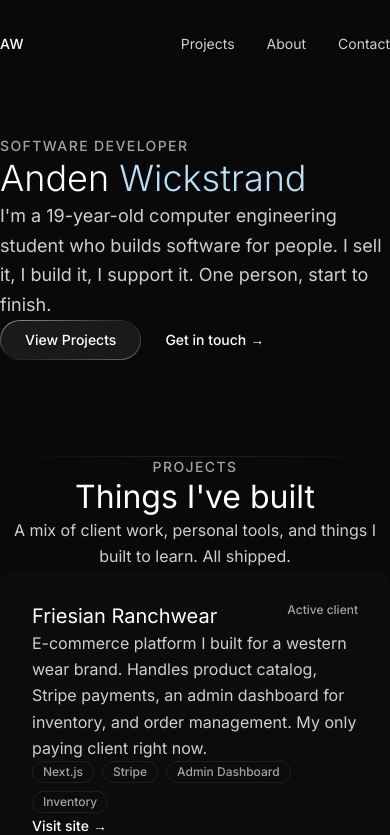
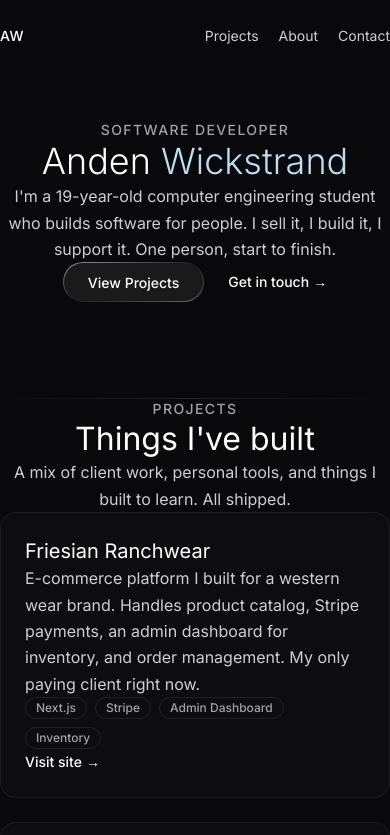
Before and after one commit to andenwick/portfolio, a Next.js app: page / in a window 390 px wide. Shown: the top 835 px of the page. Built offline with nearby package versions, Linux system fonts and the light colour scheme.

Commit message:
fix: center hero on mobile, add card borders, fix spacing throughout

```diff
--- a/src/app/globals.css
+++ b/src/app/globals.css
@@ -93,13 +93,21 @@ body {
 /* Card */
 .project-card {
   border-radius: 16px;
-  background: rgba(255, 255, 255, 0.01);
-  padding: 32px;
+  background: rgba(255, 255, 255, 0.02);
+  border: 1px solid rgba(255, 255, 255, 0.06);
+  padding: 24px;
   transition: background 0.3s var(--ease);
 }
 
+@media (min-width: 640px) {
+  .project-card {
+    padding: 32px;
+  }
+}
+
 .project-card:hover {
-  background: rgba(255, 255, 255, 0.04);
+  background: rgba(255, 255, 255, 0.05);
+  border-color: rgba(255, 255, 255, 0.1);
 }
 
 /* Text link arrow */
--- a/src/app/page.tsx
+++ b/src/app/page.tsx
@@ -32,7 +32,6 @@ const projects = [
     tech: ["Next.js", "Stripe", "Admin Dashboard", "Inventory"],
     link: "https://friesianranchwear.com",
     linkLabel: "Visit site",
-    revenue: "Active client",
   },
   {
     title: "ProxyStaff",
@@ -131,11 +130,11 @@ function Divider() {
 
 function Nav() {
   return (
-    <nav className="mx-auto flex h-[88px] max-w-[1024px] items-center justify-between px-8">
+    <nav className="mx-auto flex h-[72px] max-w-[1024px] items-center justify-between px-6 sm:h-[88px] sm:px-8">
       <a href="/" className="text-sm font-medium tracking-wide text-white">
         AW
       </a>
-      <div className="flex items-center gap-8">
+      <div className="flex items-center gap-5 sm:gap-8">
         <a
           href="#projects"
           className="text-sm text-white/80 transition-colors duration-300 hover:text-white"
@@ -162,24 +161,24 @@ function Nav() {
 function Hero() {
   const ref = useFadeIn();
   return (
-    <section className="mx-auto max-w-[1024px] px-6 pb-20 pt-12 sm:px-8 sm:pt-16">
-      <div ref={ref} className="fade-section">
+    <section className="mx-auto max-w-[1024px] px-6 pb-16 pt-10 sm:px-8 sm:pb-20 sm:pt-16">
+      <div ref={ref} className="fade-section text-center sm:text-left">
         <SectionLabel>Software Developer</SectionLabel>
         <h1
-          className="mt-6 text-[36px] font-light leading-[1.25] text-white sm:text-[48px] md:text-[60px]"
+          className="mx-auto mt-6 text-[36px] font-light leading-[1.2] text-white sm:mx-0 sm:text-[48px] md:text-[60px]"
           style={{ maxWidth: "672px" }}
         >
           Anden <span style={{ color: "rgb(187, 222, 242)" }}>Wickstrand</span>
         </h1>
         <p
-          className="mt-[22px] text-lg font-normal leading-[1.65] text-white/80"
+          className="mx-auto mt-5 text-base font-normal leading-[1.65] text-white/80 sm:mx-0 sm:text-lg"
           style={{ maxWidth: "512px" }}
         >
           I&apos;m a 19-year-old computer engineering student who builds
           software for people. I sell it, I build it, I support it. One person,
           start to finish.
         </p>
-        <div className="mt-8 flex items-center gap-6">
+        <div className="mt-8 flex items-center justify-center gap-6 sm:justify-start">
           <GlassPill href="#projects">View Projects</GlassPill>
           <ArrowLink href="#contact">Get in touch</ArrowLink>
         </div>
@@ -190,9 +189,9 @@ function Hero() {
 
 function Projects() {
   return (
-    <section id="projects" className="py-20">
+    <section id="projects" className="py-12 sm:py-20">
       <Divider />
-      <div className="mx-auto max-w-[1024px] px-8 pt-20">
+      <div className="mx-auto max-w-[1024px] px-6 pt-12 sm:px-8 sm:pt-20">
         <div className="mx-auto max-w-[768px] text-center">
           <SectionLabel>Projects</SectionLabel>
           <h2 className="mt-4 text-[32px] font-normal leading-[1.25] text-white sm:text-[40px] md:text-[48px]">
@@ -249,9 +248,9 @@ function ProjectCard({
 function About() {
   const ref = useFadeIn();
   return (
-    <section id="about" className="py-20">
+    <section id="about" className="py-12 sm:py-20">
       <Divider />
-      <div className="mx-auto max-w-[1024px] px-8 pt-20">
+      <div className="mx-auto max-w-[1024px] px-6 pt-12 sm:px-8 sm:pt-20">
         <div ref={ref} className="fade-section mx-auto max-w-[768px] text-center">
           <SectionLabel>About</SectionLabel>
           <h2 className="mt-4 text-[32px] font-normal leading-[1.25] text-white sm:text-[40px] md:text-[48px]">
@@ -290,9 +289,9 @@ function About() {
 function Contact() {
   const ref = useFadeIn();
   return (
-    <section id="contact" className="py-20">
+    <section id="contact" className="py-12 sm:py-20">
       <Divider />
-      <div className="mx-auto max-w-[1024px] px-8 pt-20">
+      <div className="mx-auto max-w-[1024px] px-6 pt-12 sm:px-8 sm:pt-20">
         <div
           ref={ref}
           className="fade-section mx-auto max-w-[768px] text-center"
@@ -323,9 +322,9 @@ function Contact() {
 
 function Footer() {
   return (
-    <footer className="py-20">
+    <footer className="py-12 sm:py-20">
       <Divider />
-      <div className="mx-auto max-w-[1024px] px-8 pt-12">
+      <div className="mx-auto max-w-[1024px] px-6 pt-8 sm:px-8 sm:pt-12">
         <div className="flex flex-col items-center justify-between gap-4 sm:flex-row">
           <p className="text-sm text-[#A3A3A3]">
             &copy; {new Date().getFullYear()} Anden Wickstrand
```
